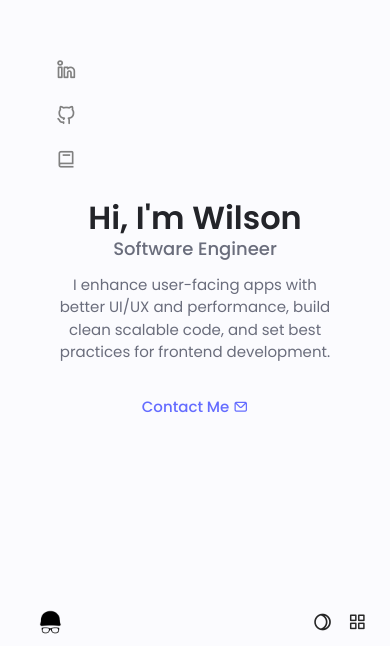
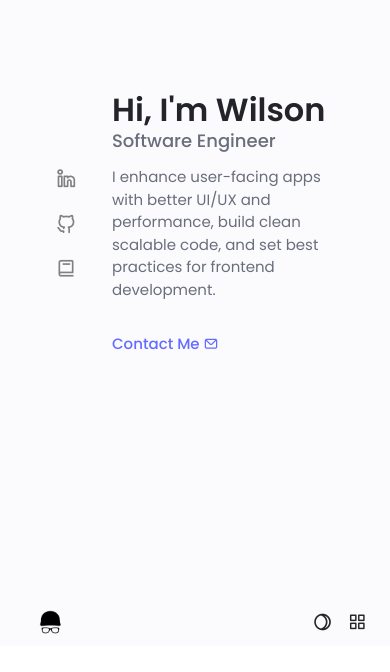
Before and after one commit to wingsown/portfolio-vue, a Vue app: page / in a window 390 px wide. Shown: the part 198-870 px from the top of the page. Built offline with nearby package versions, Linux system fonts and the light colour scheme.

Commit message:
update styles for homepage(mobile)

```diff
--- a/src/assets/styles/layouts/_home.scss
+++ b/src/assets/styles/layouts/_home.scss
@@ -6,8 +6,9 @@
   }
 
   &__content {
-    grid-template-columns: 0.5fr 3fr;
-    padding-top: 3.5rem;
+    grid-template-columns: max-content 1fr;
+    column-gap: 2.25rem;
+    padding-top: 2rem;
     align-items: center;
   }
 
@@ -32,7 +33,8 @@
   }
 
   &__data {
-    grid-column: 1 / 3;
+    // grid-column: 1 / 3;
+    text-align: left;
   }
 
   &__title {
```
